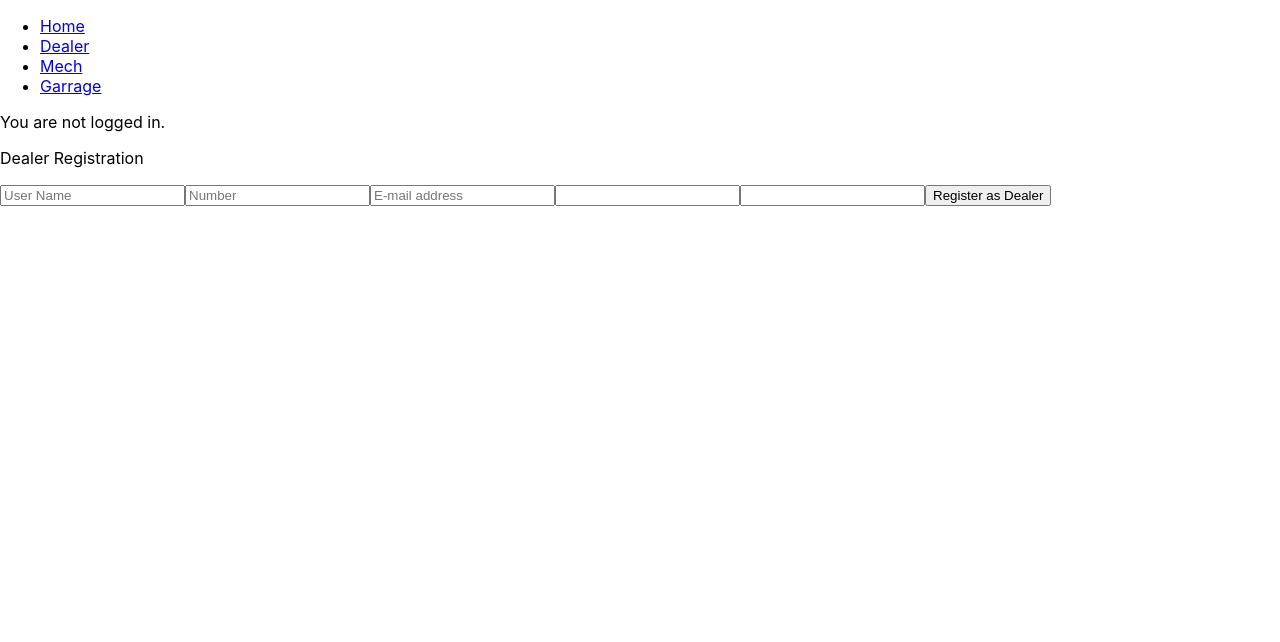
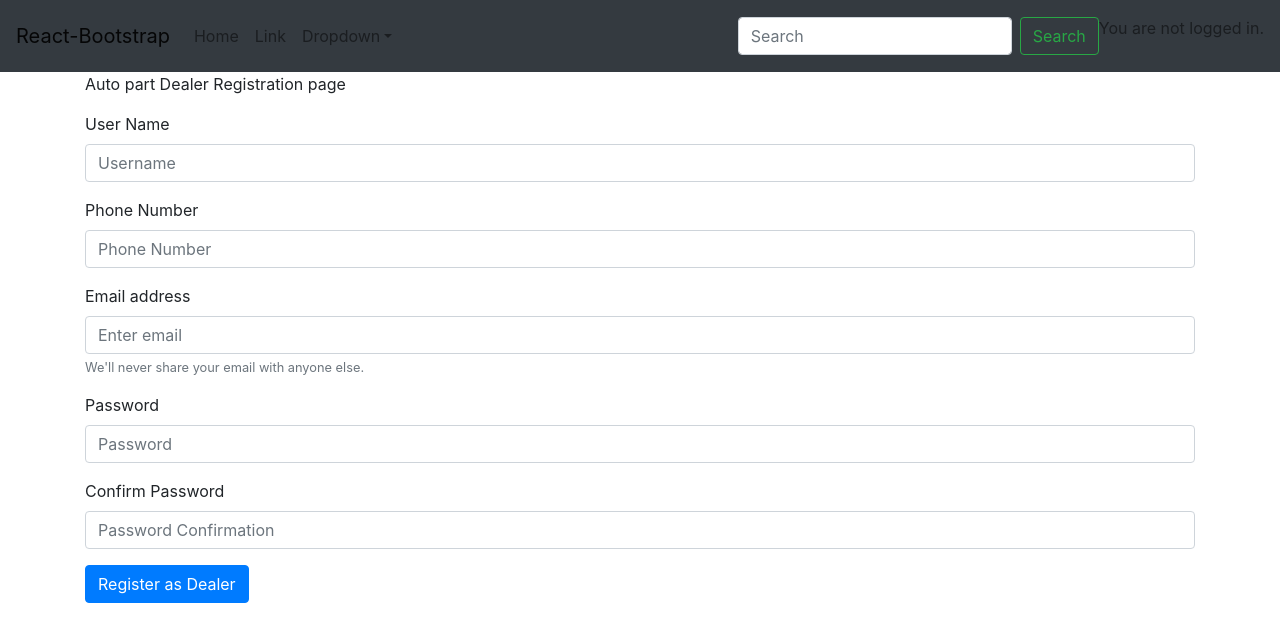
Before and after one commit to luqee/pataSpare-web, a React (Create React App) app: page /dealer/register in a window 1280 px wide. Shown: the top 642 px of the page. Built offline with nearby package versions, Linux system fonts and the light colour scheme.

Commit message:
Add dealer register and login page

```diff
--- a/src/auth/auth.js
+++ b/src/auth/auth.js
@@ -1,5 +1,13 @@
 const AuthService = {
-    isAuthenticated: false,
+    isAuthenticated(){
+        let token = localStorage.getItem('access_token');
+        console.log('token is: '+token);
+
+        if (token !== null){
+            return true;
+        }
+        return false;
+    },
     authenticate(cb) {
         this.isAuthenticated = true;
         setTimeout(cb, 100); // fake async
--- a/src/components/Header.js
+++ b/src/components/Header.js
@@ -1,10 +1,12 @@
 import React, { Component } from 'react';
 import {Link, withRouter} from 'react-router-dom';
 import AuthService from '../auth/auth';
+import Navbar from 'react-bootstrap/Navbar';
+import {Nav, NavDropdown, Form, FormControl, Button}from 'react-bootstrap';
 
 const AuthButton = withRouter(
     ({ history }) =>
-    AuthService.isAuthenticated ? (
+    AuthService.isAuthenticated() ? (
         <p>
             Welcome!{" "}
             <button
@@ -23,19 +25,32 @@ const AuthButton = withRouter(
 class Header extends Component {
   render() {
     return (
-        <header>
-            <nav>
-                <ul>
-                    <li><Link to='/'>Home</Link></li>
-                    <li><Link to='/dealer/register'>Dealer</Link></li>
-                    <li><Link to='/mechanic/register'>Mech</Link></li>
-                    <li><Link to='/garrage/register'>Garrage</Link></li>
-                </ul>
-            </nav>
+        <Navbar bg="dark" expand="lg">
+        <Navbar.Brand href="#home">React-Bootstrap</Navbar.Brand>
+        <Navbar.Toggle aria-controls="basic-navbar-nav" />
+        <Navbar.Collapse id="basic-navbar-nav">
+            <Nav className="mr-auto">
+            <Nav.Link href="#home">Home</Nav.Link>
+            <Nav.Link href="#link">Link</Nav.Link>
+            <NavDropdown title="Dropdown" id="basic-nav-dropdown">
+                <NavDropdown.Item href="#action/3.1">Action</NavDropdown.Item>
+                <NavDropdown.Item href="#action/3.2">Another action</NavDropdown.Item>
+                <NavDropdown.Item href="#action/3.3">Something</NavDropdown.Item>
+                <NavDropdown.Divider />
+                <NavDropdown.Item href="#action/3.4">Separated link</NavDropdown.Item>
+            </NavDropdown>
+            </Nav>
+            <Form inline>
+            <FormControl type="text" placeholder="Search" className="mr-sm-2" />
+            <Button variant="outline-success">Search</Button>
+            </Form>
+            <Navbar.Text>
             <div className='Auth-buttons'>
                 <AuthButton />
             </div>
-        </header>
+            </Navbar.Text>
+        </Navbar.Collapse>
+        </Navbar>
     );
   }
 }
--- a/src/components/dealer/DealerDash.js
+++ b/src/components/dealer/DealerDash.js
@@ -4,9 +4,9 @@ import React, { Component } from 'react';
 class DealerDash extends Component {
     render(){
         return (
-            <dealer-home>
+            <dealer-dash>
                 <p>Dealer Home Page</p>
-            </dealer-home>
+            </dealer-dash>
         );
     }
 }
--- a/src/components/dealer/DealerLogin.js
+++ b/src/components/dealer/DealerLogin.js
@@ -6,7 +6,7 @@ class DealerLogin extends Component {
         return (
             <div className='dealer-login'>
                 <p>Dealer Login Page</p>
-                <DealerLoginForm />
+                <DealerLoginForm history={this.props.history} />
             </div>
         );
     }
--- a/src/components/dealer/DealerRegister.js
+++ b/src/components/dealer/DealerRegister.js
@@ -1,13 +1,19 @@
 import React, { Component } from 'react';
 import DealerRegisterForm from '../../forms/DealerRegisterForm';
-
+import {Container, Row, Col} from 'react-bootstrap';
 class DealerRegister extends Component {
     render(){
         return (
-            <div className='dealer-home'>
-                <p>Dealer Registration</p>
-                <DealerRegisterForm />
-            </div>
+            <Container>
+            <Row className="justify-content-md-center">
+                <Col>
+                <div className='dealer-register'>
+                    <p>Auto part Dealer Registration page</p>
+                    <DealerRegisterForm history={this.props.history} />
+                </div>
+                </Col>
+            </Row>
+            </Container>
         );
     }
 }
--- a/src/forms/DealerLoginForm.js
+++ b/src/forms/DealerLoginForm.js
@@ -1,15 +1,60 @@
 import React, { Component } from 'react';
+import {Form, Button} from 'react-bootstrap';
+import axios from 'axios';
+class DealerLoginForm extends Component {
+  constructor(props){
+    super(props);
+    this.state = {
+      email: '',
+      token: ''
+    }
+  }
+  handleEmail = (event) => {
+    this.setState({email: event.target.value});
+  }
+  handlPassword = (event) => {
+    this.setState({token: event.target.value});
+  }
+  loginUser = (event) => {
+    event.preventDefault();
+    let postData = {...this.state, user_type: 'auto_dealer'};
+    console.log('post data is: '+ JSON.stringify(postData));
+    axios.post('/auto/api/v1/auth/login', JSON.stringify(postData), {
+      baseURL: 'http://127.0.0.1:8000',
+      headers: {'Content-Type': 'application/json'}
+    })
+    .then((response) => {
+      console.log(response);
+      if (response.data.status === 200) {
+        console.log('successful login');
+        console.log(this.props.history);
+        let responseData = response.data.data[0];
+        localStorage.setItem('access_token', responseData.access_token);
+        localStorage.setItem('refresh_token', responseData.refresh_token);
+        this.props.history.push('/dealer')
+        // (<Redirect to='/dealer/login' />)
+      }
+    })
+    .catch((error) => {
+      console.log(error);
 
-class DealerLoginForm extends Component {
+    });
+  }
   render() {
     return (
-        <div className='form-wraper'>
-        <form>
-          <input type='text' name='email' placeholder='E-mail address' />
-          <input type='password' name='password' />
-          <input type='button' name='login_button' value='Login' />
-        </form>
-        </div>
+      <Form>
+        <Form.Group controlId="formBasicEmail">
+          <Form.Label>Email address</Form.Label>
+          <Form.Control type="email" placeholder="Enter email" onChange={this.handleEmail}/>
+        </Form.Group>
+        <Form.Group controlId="formBasicPassword">
+          <Form.Label>Password</Form.Label>
+          <Form.Control type="password" placeholder="Password" onChange={ this.handlPassword } />
+        </Form.Group>
+        <Button variant="primary" type="submit" onClick={this.loginUser}>
+        Dealer Login
+        </Button>
+      </Form>
     );
   }
 }
--- a/src/forms/DealerRegisterForm.js
+++ b/src/forms/DealerRegisterForm.js
@@ -1,18 +1,87 @@
 import React, { Component } from 'react';
+import { Form, Button } from 'react-bootstrap';
+import axios from 'axios';
+import { Redirect } from 'react-router-dom';
 
 class DealerRegisterForm extends Component {
+  constructor(props){
+    super(props);
+    this.state = {
+      username: '',
+      number: '',
+      email: '',
+      token: ''
+    }
+    // this.registerDealer = this.registerDealer.bind(this)
+  }
+  handleUserName = (event) => {
+    this.setState({username: event.target.value});
+  }
+  handleNumber = (event) => {
+    this.setState({number: event.target.value});
+  }
+  handleEmail = (event) => {
+    this.setState({email: event.target.value});
+  }
+  handlPassword = (event) => {
+    this.setState({token: event.target.value});
+  }
+  registerDealer = (event) => {
+    event.preventDefault();
+    let postData = {...this.state, user_type: 'auto_dealer'};
+    console.log('post data is: '+ JSON.stringify(postData));
+    const instance = axios.create({
+      baseURL: 'http://127.0.0.1:8000',
+      headers: {'Content-Type': 'application/json'}
+    });
+    instance.post('/auto/api/v1/auth/register', JSON.stringify(postData))
+    .then(response => {
+      console.log('Data is '+ JSON.stringify(response.data.data));
+      console.log('data status is '+ response.data.status);
+      console.log('respose status: '+ response.status);
+      if (response.data.status === 201) {
+        console.log('successful registration');
+        console.log(this.props.history);
+
+        this.props.history.push('/dealer/login')
+        // (<Redirect to='/dealer/login' />)
+      }
+    })
+    .catch((error) => {
+      console.log(error);
+
+    });
+  }
   render() {
     return (
-        <div className='form-wraper'>
-        <form>
-          <input type='text' name='username' placeholder='User Name' />
-          <input type='text' name='number' placeholder='Number' />
-          <input type='text' name='email_address' placeholder='E-mail address' />
-          <input type='password' name='password' />
-          <input type='password' name='conf_password'  />
-          <input type='button' name='sign_up_button' value='Register as Dealer' />
-        </form>
-        </div>
+      <Form>
+        <Form.Group controlId="formBasicUsername">
+          <Form.Label>User Name</Form.Label>
+          <Form.Control type="text" placeholder="Username" onChange={this.handleUserName} />
+        </Form.Group>
+        <Form.Group controlId="formBasicNumber">
+          <Form.Label>Phone Number</Form.Label>
+          <Form.Control type="text" placeholder="Phone Number" onChange={this.handleNumber}/>
+        </Form.Group>
+        <Form.Group controlId="formBasicEmail">
+          <Form.Label>Email address</Form.Label>
+          <Form.Control type="email" placeholder="Enter email" onChange={this.handleEmail} />
+          <Form.Text className="text-muted">
+            We'll never share your email with anyone else.
+          </Form.Text>
+        </Form.Group>
+        <Form.Group controlId="formBasicPassword">
+          <Form.Label>Password</Form.Label>
+          <Form.Control type="password" placeholder="Password" onChange={this.handlPassword} />
+        </Form.Group>
+        <Form.Group controlId="formBasicRePassword">
+          <Form.Label>Confirm Password</Form.Label>
+          <Form.Control type="password" placeholder="Password Confirmation" />
+        </Form.Group>
+        <Button variant="primary" type="submit" onClick={this.registerDealer}>
+        Register as Dealer
+        </Button>
+      </Form>
     );
   }
 }
--- a/src/index.js
+++ b/src/index.js
@@ -1,3 +1,4 @@
+import 'bootstrap/dist/css/bootstrap.css';
 import React from 'react';
 import ReactDOM from 'react-dom';
 import './index.css';
--- a/src/pages/PrivateRoute.js
+++ b/src/pages/PrivateRoute.js
@@ -7,7 +7,7 @@ export default function PrivateRoute({ component: Component, path, ...rest }) {
         <Route
         {...rest}
         render={props =>
-            AuthService.isAuthenticated ? (
+            AuthService.isAuthenticated() ? (
             <Component {...props} />
             ) : (
             <Redirect
```
Also changed, not shown: package.json (+7 -4 lines), src/components/dealer/DealerRegister.css (added), 1 other file (tests, documents, lock files or other folders).
